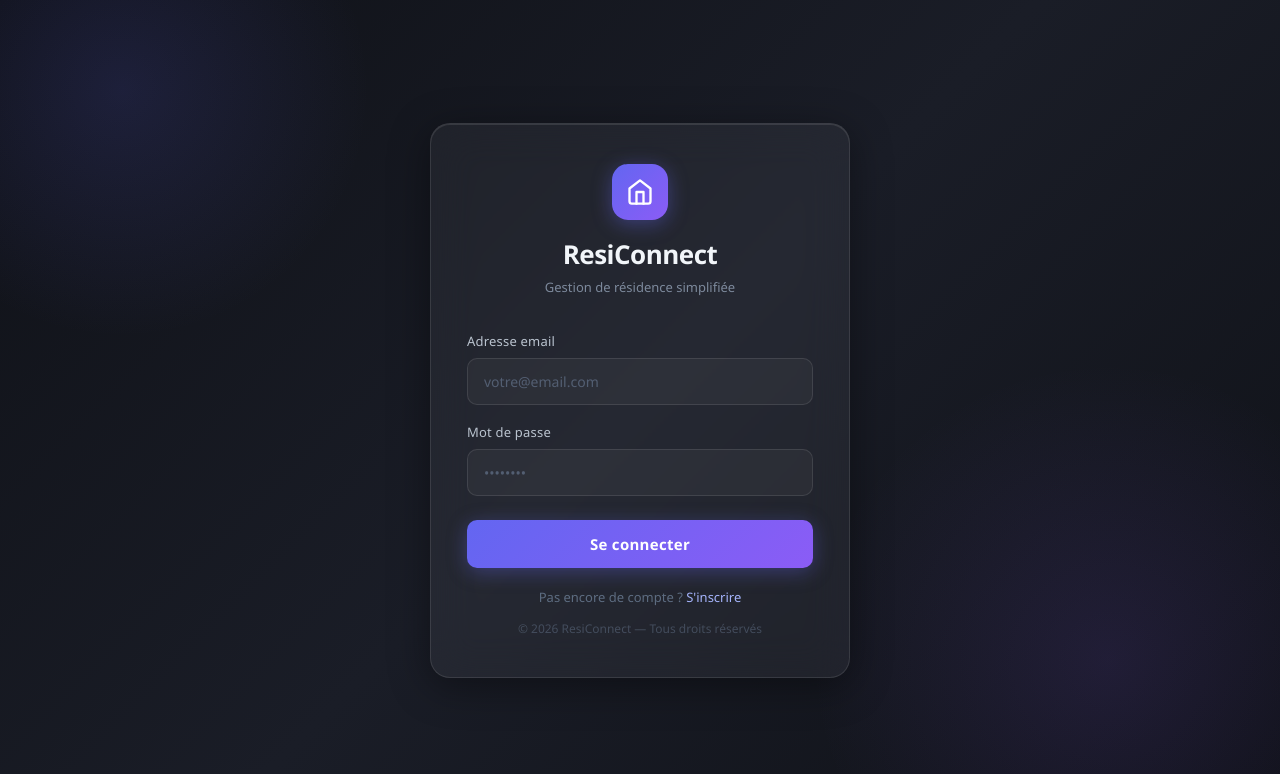
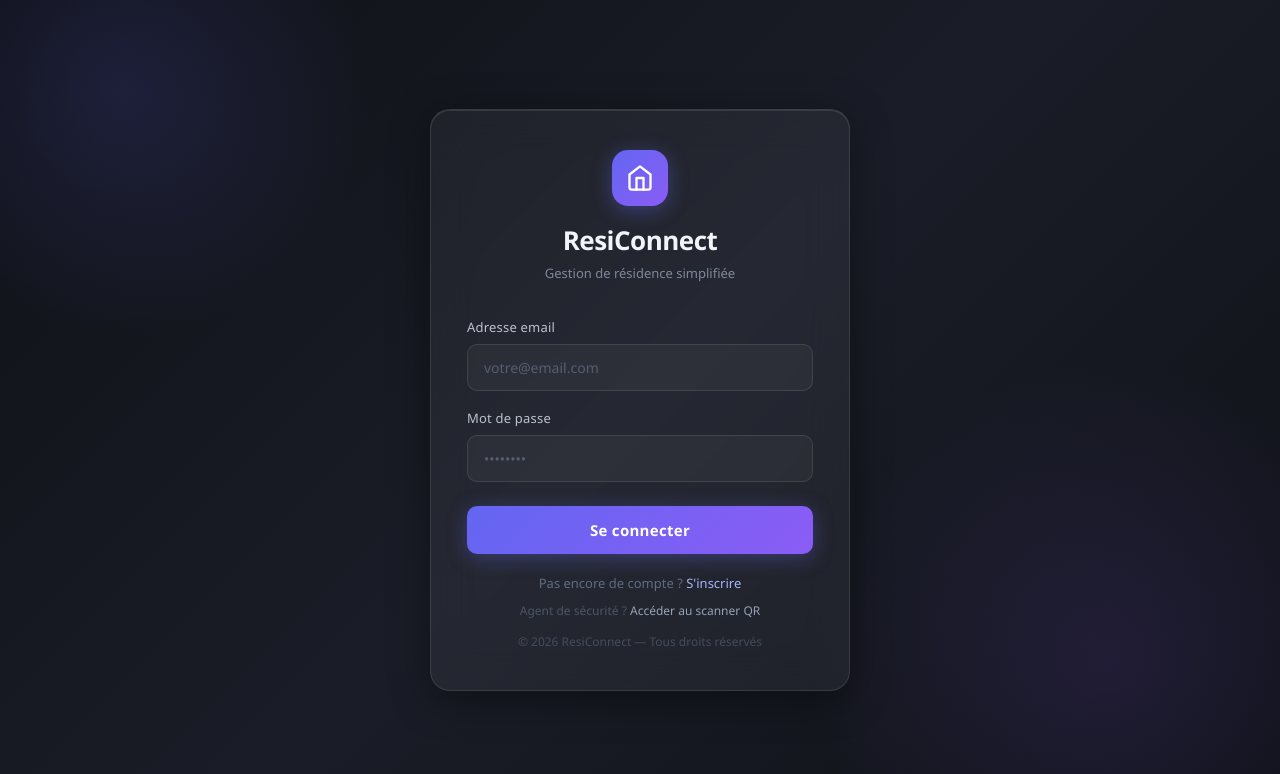
Before and after one commit to Youness-Achkif/ResiConnect-Frontend, a React (Create React App) app: page /login in a window 1280 px wide. Shown: the top 774 px of the page. Built offline with nearby package versions, Linux system fonts and the light colour scheme.

Commit message:
add lien pour acceder a scan code qr

```diff
--- a/src/pages/Login.jsx
+++ b/src/pages/Login.jsx
@@ -1,5 +1,5 @@
 import React, { useState } from 'react';
-import { useNavigate } from 'react-router-dom';
+import { useNavigate, Link } from 'react-router-dom';
 import { useAuth } from '../context/AuthContext';
 import api from '../services/api';
 
@@ -257,6 +257,14 @@ export default function Login() {
           </a>
         </p>
 
+        {/* Scanner link */}
+        <p style={{ margin: '10px 0 0', textAlign: 'center', fontSize: 12, color: 'rgba(100,116,139,0.6)' }}>
+          Agent de sécurité ?{' '}
+          <Link to="/scan" style={{ color: '#94a3b8', textDecoration: 'none', fontWeight: 500 }}>
+            Accéder au scanner QR
+          </Link>
+        </p>
+
         {/* Footer */}
         <p style={{
           margin: '14px 0 0',
```
